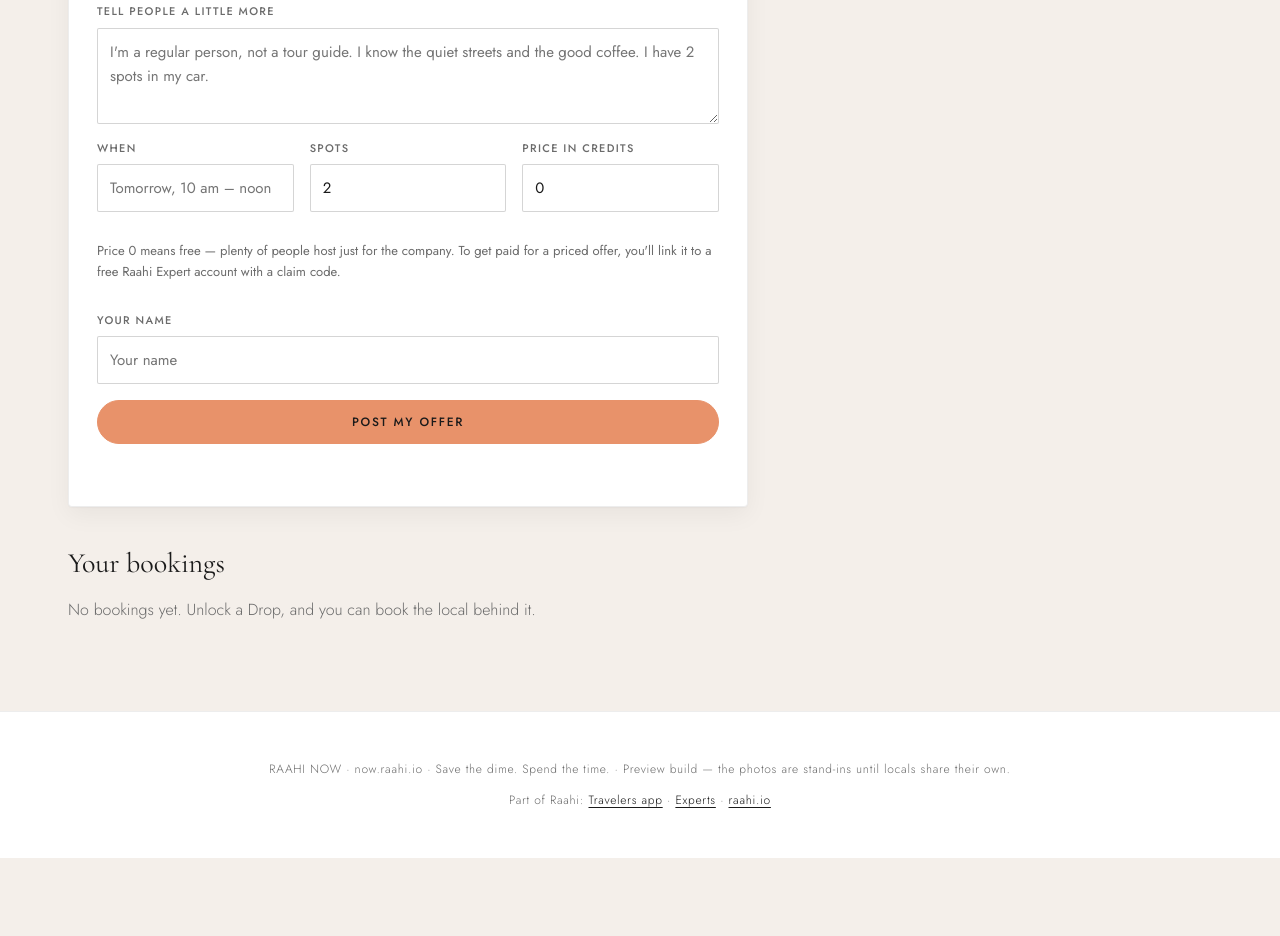
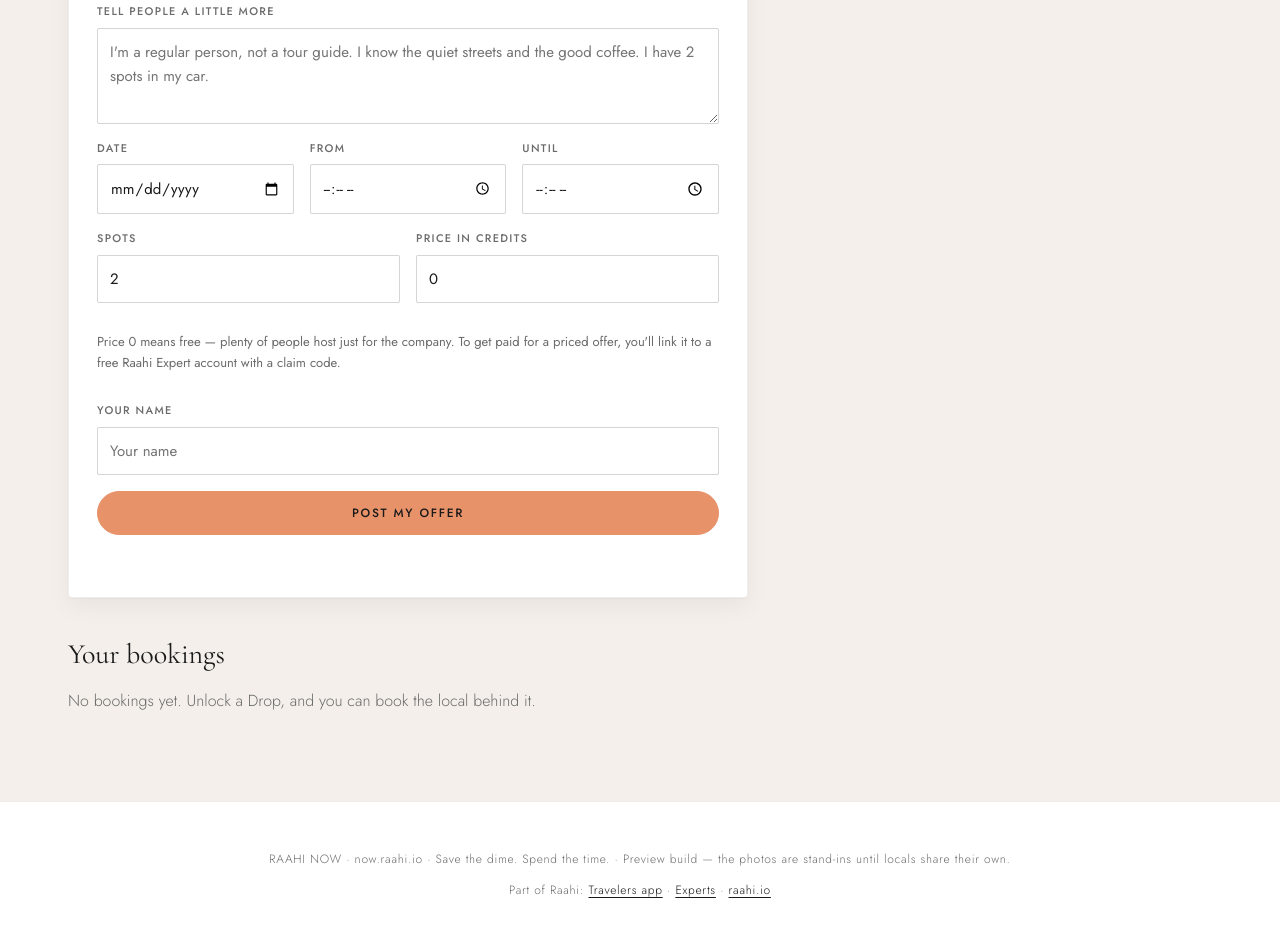
Before and after one commit to imeshnu1/raahi-now, a website: page public/index.html in a window 1280 px wide. Shown: the part 970-1906 px from the top of the page. Before the commit the page ends 1828 px from the top, so only its background shows below. Drawn offline with nearby package versions, Linux system fonts and the light colour scheme; no server answers.

Commit message:
Offer form: replace When text field with Date, From and Until pickers
Adds a native date picker and two time pickers (any minute allowed), plus an inline error slot for invalid times.

Co-Authored-By: Claude Opus 5.5 <noreply@anthropic.com>

```diff
--- a/public/index.html
+++ b/public/index.html
@@ -56,8 +56,13 @@
         <label>Tell people a little more
           <textarea id="offerDetail" rows="3" required placeholder="I'm a regular person, not a tour guide. I know the quiet streets and the good coffee. I have 2 spots in my car."></textarea>
         </label>
+        <div class="row when-row">
+          <label>Date <input id="offerDate" type="date"></label>
+          <label>From <input id="offerStart" type="time" step="60"></label>
+          <label>Until <input id="offerEnd" type="time" step="60"></label>
+        </div>
+        <p class="field-error" id="offerTimeError" role="alert" hidden></p>
         <div class="row">
-          <label>When <input id="offerWhen" type="text" placeholder="Tomorrow, 10 am – noon"></label>
           <label>Spots <input id="offerSpots" type="number" min="1" max="20" value="2" required></label>
           <label>Price in credits <input id="offerPrice" type="number" min="0" max="1000" value="0" required></label>
         </div>
```
